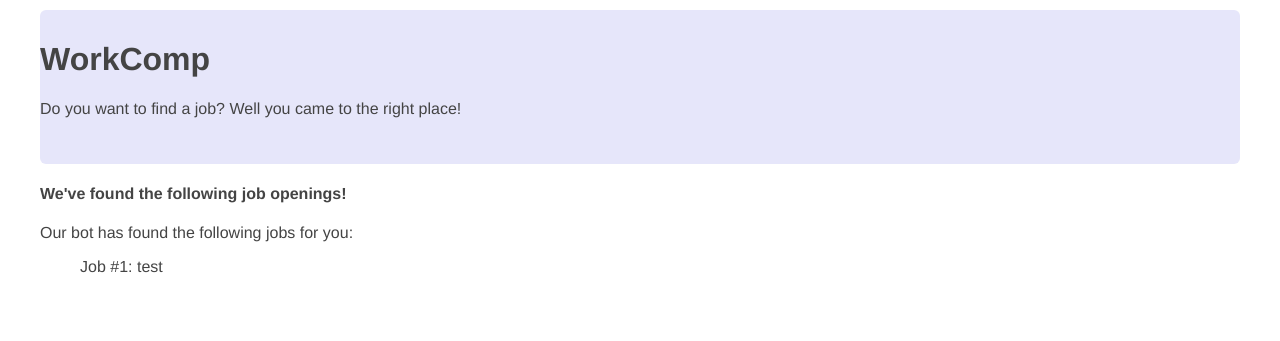
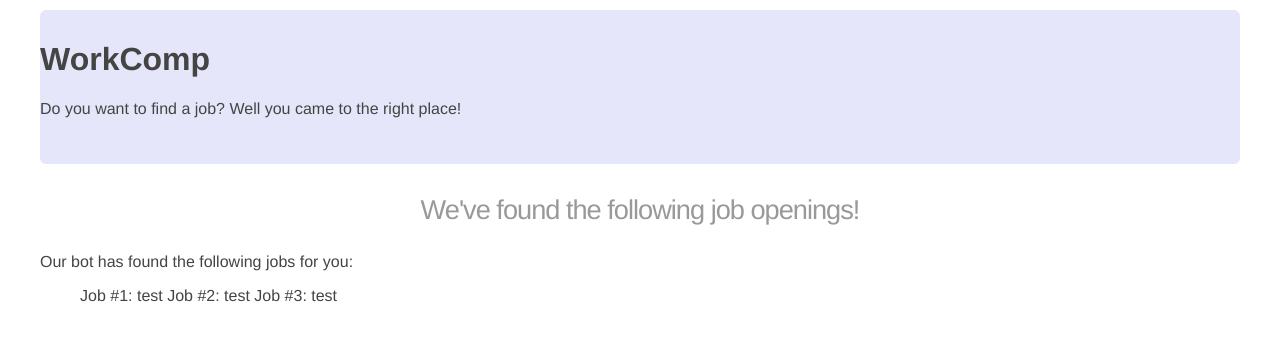
Before and after one commit to TheJess54321/Team-C, a Flask app: page / in a window 1280 px wide. Shown: the part 35-376 px from the top of the page. Run offline with Flask 2, Linux system fonts and the light colour scheme.

Commit message:
change whatever

```diff
--- a/templates/home.html
+++ b/templates/home.html
@@ -9,11 +9,17 @@
    </div>
 
    <div class="jobs">
-     <h4>We've found the following job openings!</h4>
+     <h3>We've found the following job openings!</h3>
      <p>Our bot has found the following jobs for you:</p>
      <ul>
       <il>
         Job #1: test
+      </il>
+      <il>
+        Job #2: test
+      </il>
+      <il>
+        Job #3: test
       </il>
     </ul>
    </div>
```
